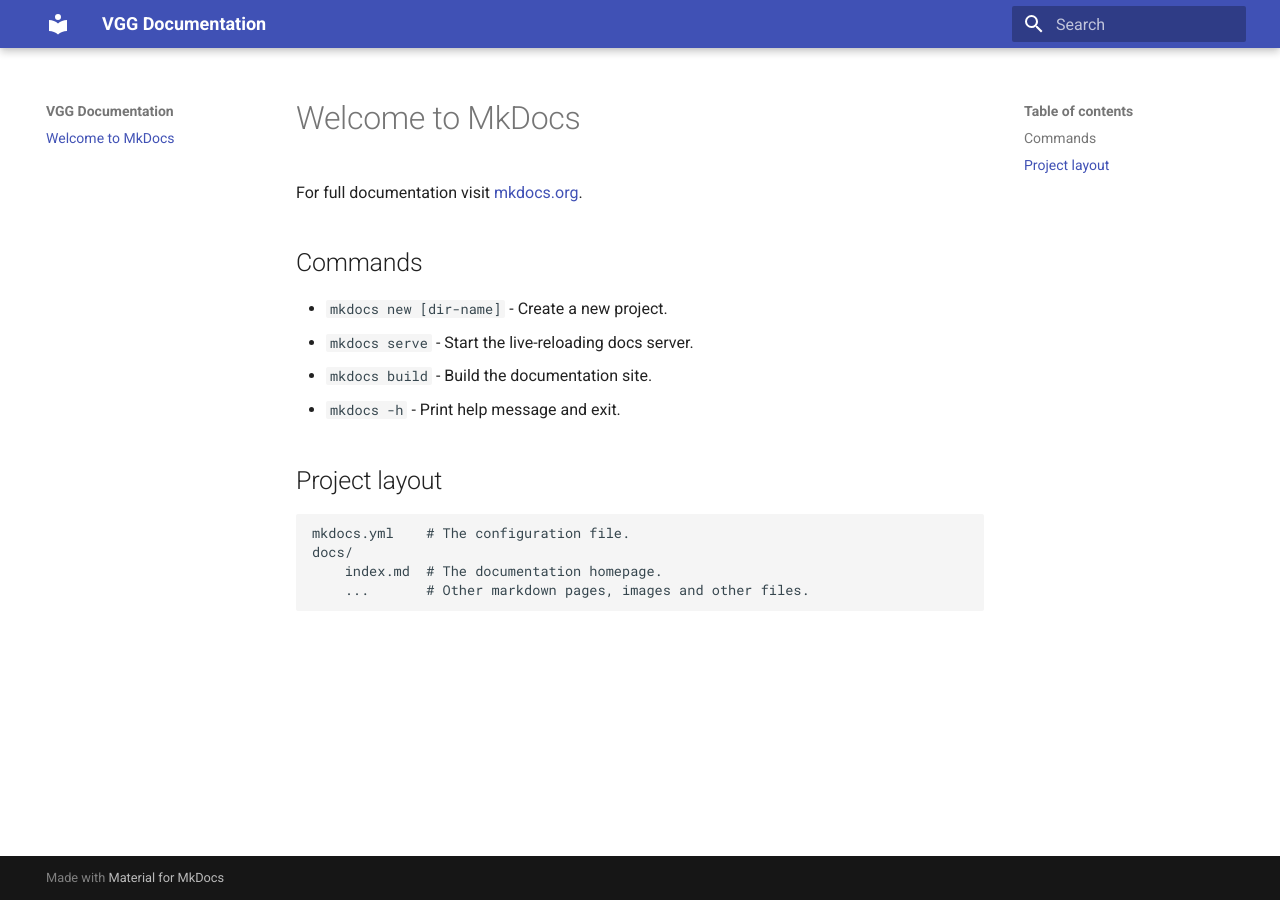
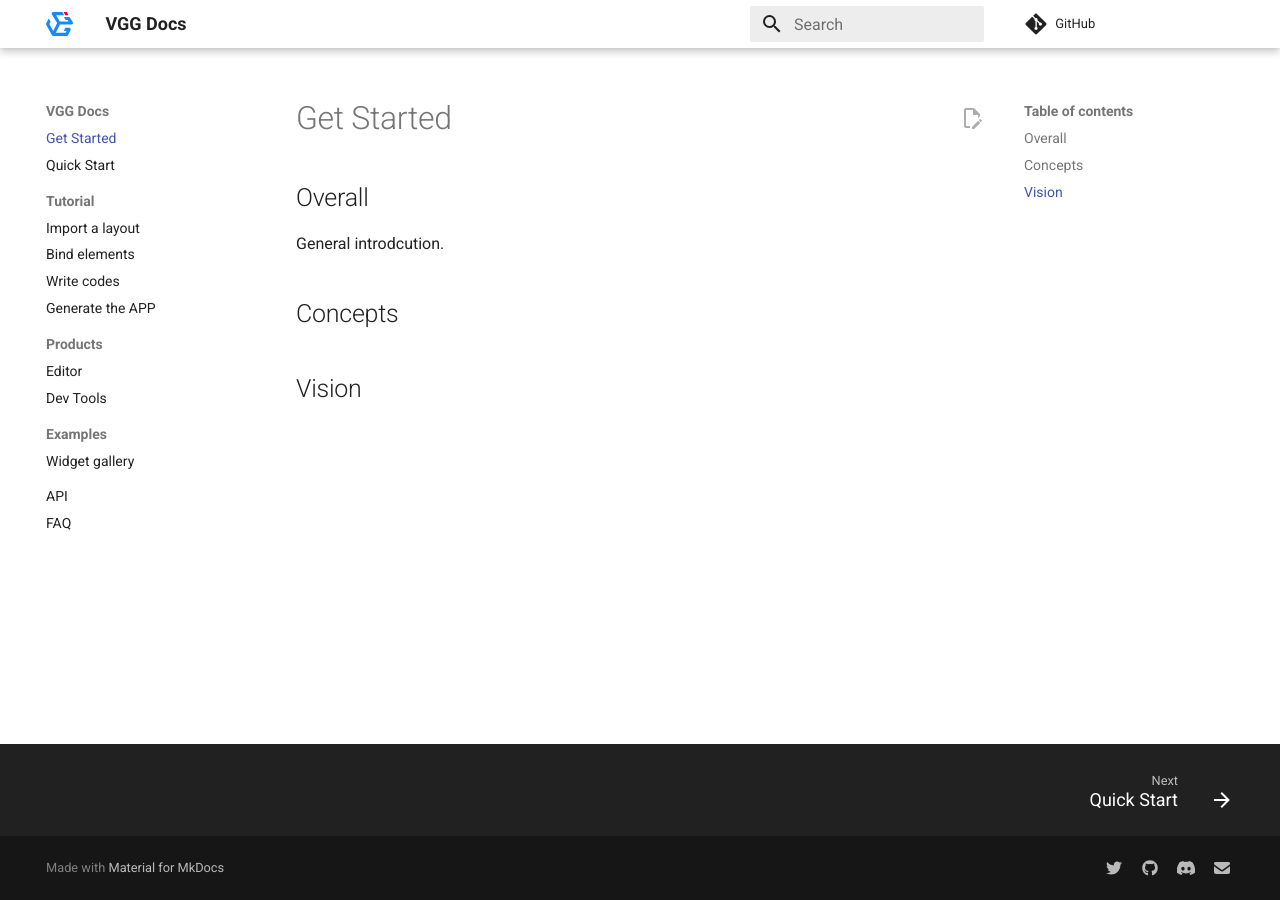
Before and after one commit to verygoodgraphics/vgg_docs, an MkDocs documentation site: the page built from docs/index.md, in a window 1280 px wide. Built offline with MkDocs 1.6.1 and Material for MkDocs 9.7.7, drawn with Linux system fonts in a browser that asks for light colours; comment, search, counter and statistics services are not loaded.

Commit message:
create VGG doc framework

```diff
--- a/docs/index.md
+++ b/docs/index.md
@@ -1,17 +1,6 @@
-# Welcome to MkDocs
+## Overall
+General introdcution.
 
-For full documentation visit [mkdocs.org](https://www.mkdocs.org).
+## Concepts
 
-## Commands
-
-* `mkdocs new [dir-name]` - Create a new project.
-* `mkdocs serve` - Start the live-reloading docs server.
-* `mkdocs build` - Build the documentation site.
-* `mkdocs -h` - Print help message and exit.
-
-## Project layout
-
-    mkdocs.yml    # The configuration file.
-    docs/
-        index.md  # The documentation homepage.
-        ...       # Other markdown pages, images and other files.
+## Vision
--- a/mkdocs.yml
+++ b/mkdocs.yml
@@ -1,3 +1,109 @@
-site_name: VGG Documentation
+# Project information
+site_name: VGG Docs
+
+# Repository
+repo_url: https://github.com/verygoodgraphics/vgg_docs
+edit_uri: blob/main/docs/
+
+# Page tree
+nav:
+  - 'Get Started': 'index.md'
+  - 'Quick Start': 'quick_start.md'
+  - 'Tutorial':
+    - 'Import a layout': 'tutorial/import_layout.md'
+    - 'Bind elements': 'tutorial/bind_elements.md'
+    - 'Write codes': 'tutorial/write_codes.md'
+    - 'Generate the APP': 'tutorial/generate_app.md'
+  - 'Products':
+    - Editor: 'products/editor.md'
+    - 'Dev Tools': 'products/dev_tools.md'
+  - 'Examples':
+    - 'Widget gallery': 'examples/widget_gallery.md'
+  - 'API': 'api.md'
+  - 'FAQ': 'faq.md'
+
+# Configuration
 theme:
   name: material
+  palette:
+    primary: white
+  logo: assets/images/favicon.svg
+  features:
+    # - announce.dismiss
+    - content.action.edit
+    # - content.action.view
+    - content.code.annotate
+    - content.code.copy
+    # - content.code.select
+    # - content.tabs.link
+    - content.tooltips
+    # - header.autohide
+    # - navigation.expand
+    - navigation.footer
+    - navigation.indexes
+    # - navigation.instant
+    # - navigation.prune
+    - navigation.sections
+    # - navigation.tabs
+    # - navigation.tabs.sticky
+    - navigation.top
+    - navigation.tracking
+    - search.highlight
+    - search.share
+    - search.suggest
+    - toc.follow
+    # - toc.integrate
+
+# Customization
+extra:
+  social:
+    - icon: fontawesome/brands/twitter
+      link: https://twitter.com/VGG_Design
+    - icon: fontawesome/brands/github
+      link: https://github.com/verygoodgraphics
+    - icon: fontawesome/brands/discord
+      link: https://discord.gg/g3HJuKP54D
+    - icon: fontawesome/solid/envelope
+      link: mailto:<bd@verygoodgraphics.com>
+
+# Extensions
+markdown_extensions:
+  - abbr
+  - admonition
+  - attr_list
+  - def_list
+  - footnotes
+  - md_in_html
+  - toc:
+      permalink: true
+  - pymdownx.arithmatex:
+      generic: true
+  - pymdownx.betterem:
+      smart_enable: all
+  - pymdownx.caret
+  - pymdownx.details
+  - pymdownx.emoji:
+      emoji_generator: !!python/name:materialx.emoji.to_svg
+      emoji_index: !!python/name:materialx.emoji.twemoji
+  - pymdownx.highlight:
+      anchor_linenums: true
+      line_spans: __span
+      pygments_lang_class: true
+  - pymdownx.inlinehilite
+  - pymdownx.keys
+  - pymdownx.magiclink:
+      repo_url_shorthand: true
+      user: squidfunk
+      repo: mkdocs-material
+  - pymdownx.mark
+  - pymdownx.smartsymbols
+  - pymdownx.superfences:
+      custom_fences:
+        - name: mermaid
+          class: mermaid
+          format: !!python/name:pymdownx.superfences.fence_code_format
+  - pymdownx.tabbed:
+      alternate_style: true
+  - pymdownx.tasklist:
+      custom_checkbox: true
+  - pymdownx.tilde
```
Also changed, not shown: docs/examples/widget_gallery.md (added, +1 -0 lines), docs/quick_start.md (added, +1 -0 lines), docs/tutorial/import_layout.md (added, +1 -0 lines), docs/api.md (added), docs/assets/images/favicon.svg (added), docs/faq.md (added), docs/products/dev_tools.md (added), docs/products/editor.md (added), docs/tutorial/bind_elements.md (added), docs/tutorial/generate_app.md (added), docs/tutorial/write_codes.md (added), 1 other file.
